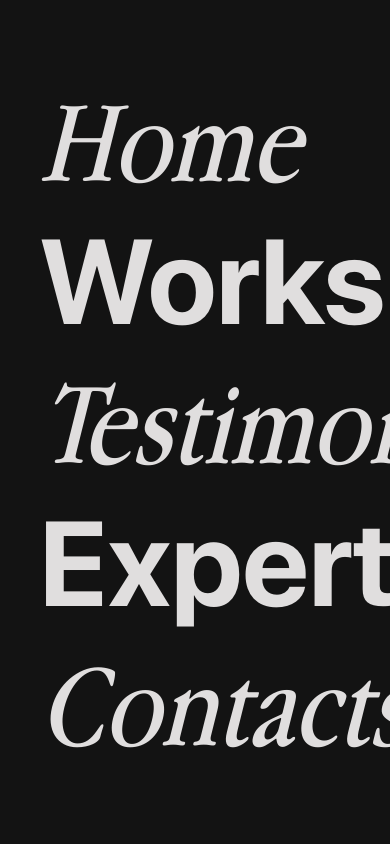
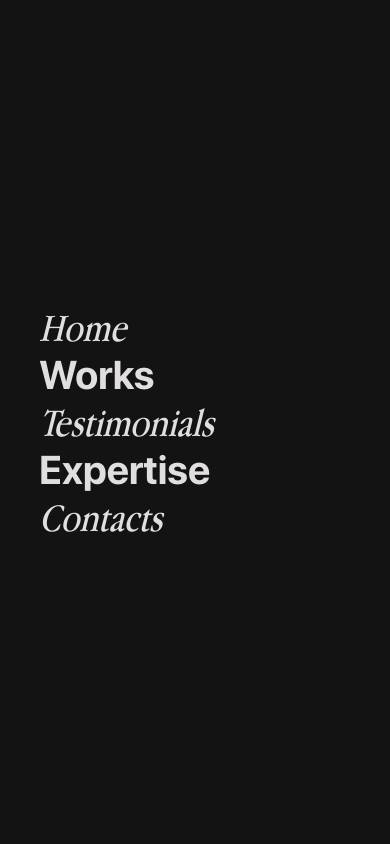
Before and after one commit to artistic-swayam/portfolio1, a plain HTML site: page index.html in a window 390 px wide. Shown: the top 844 px of the page. Drawn offline with nearby package versions, Linux system fonts and the light colour scheme; a script that the page names is missing.

Commit message:
Update styles.css

```diff
--- a/styles.css
+++ b/styles.css
@@ -282,6 +282,9 @@ i{
         flex-direction: column;
         gap: 20px;
     }
+    .o-link{
+        font-size: var(--font-small);
+    }
 }
 @media (max-width:600px) {
     .text{
```
